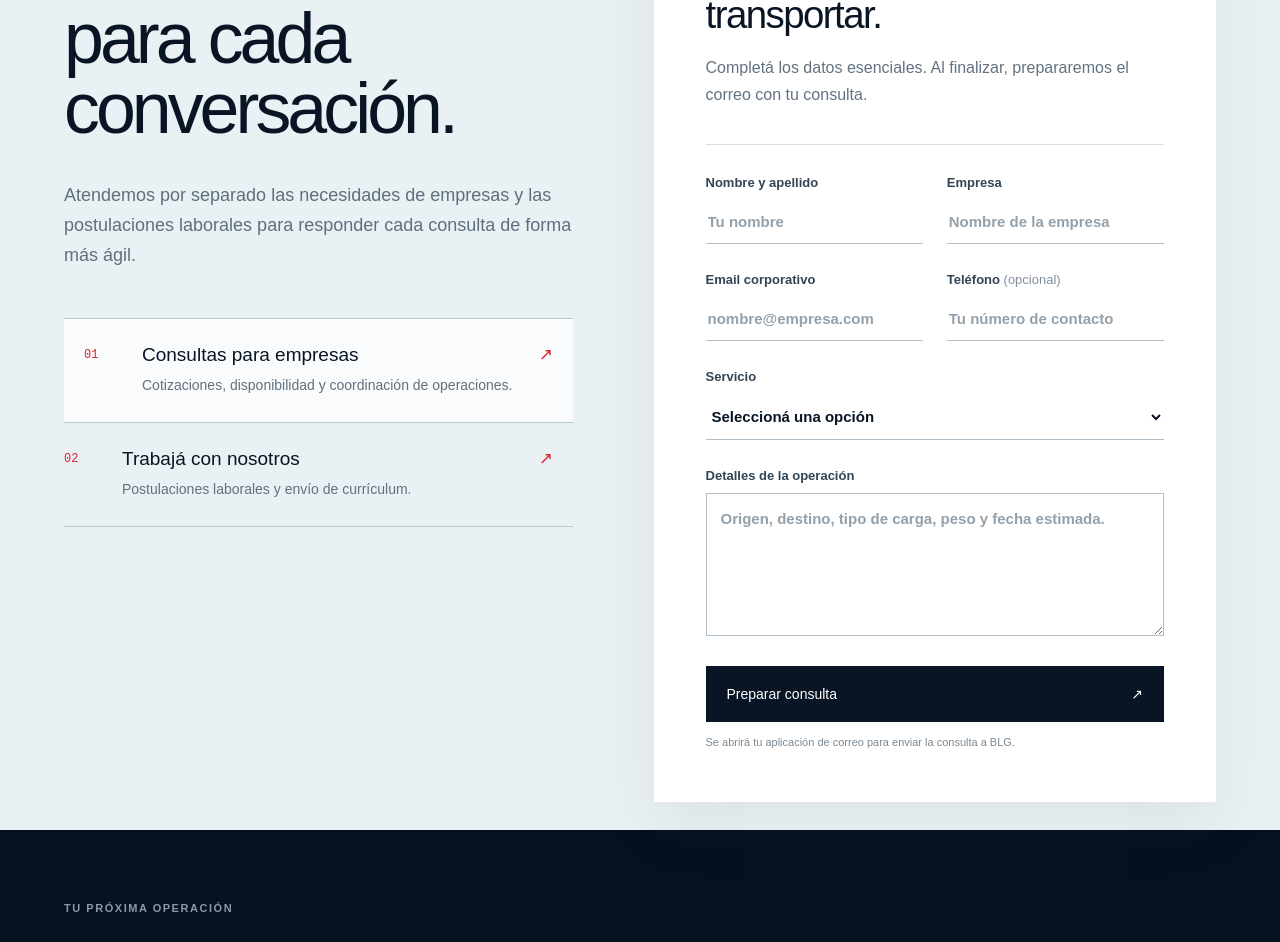
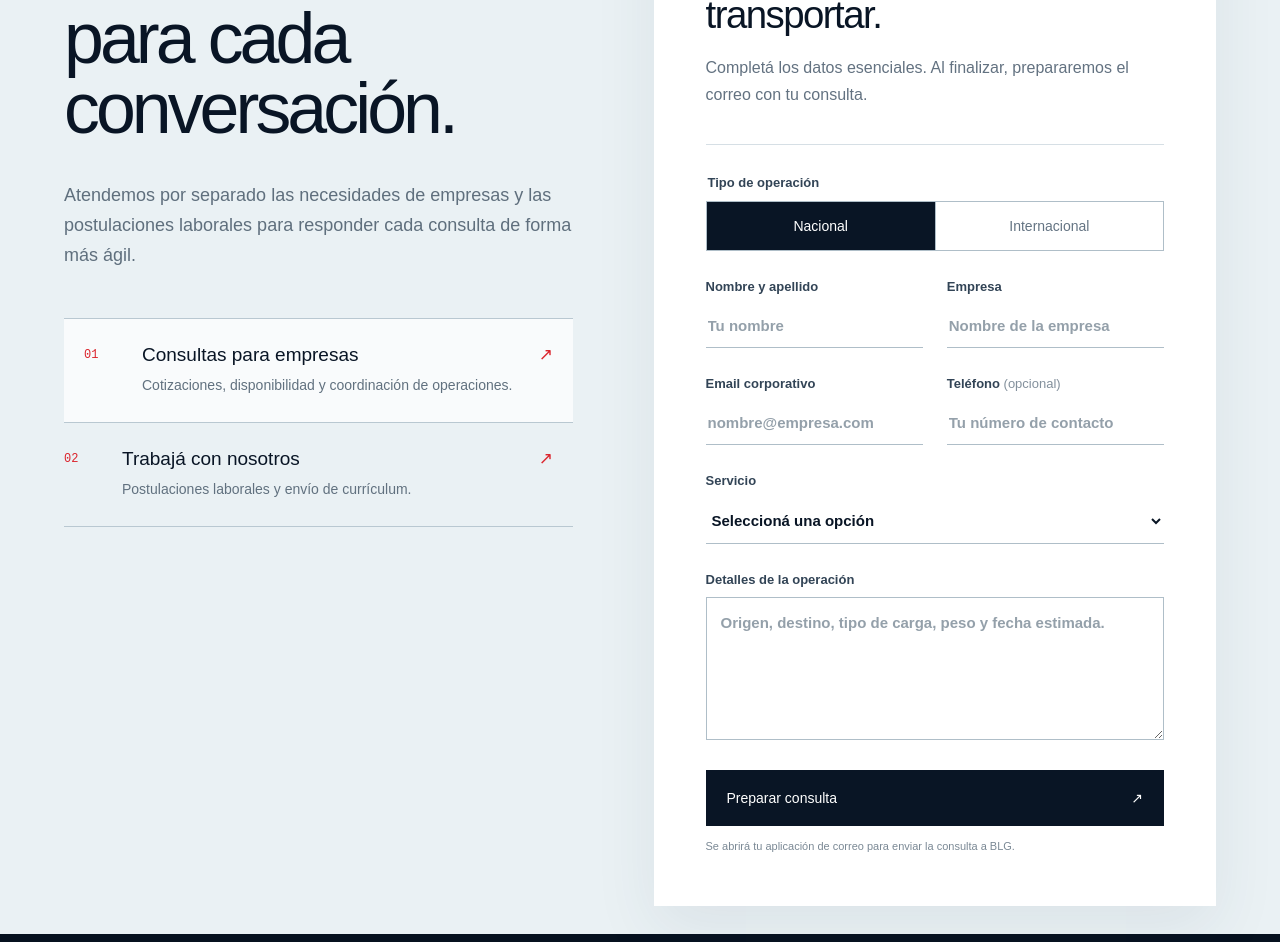
Before and after one commit to orbinetuy-alt/blginternacional, a Next.js app: page / in a window 1280 px wide. Shown: the part 6116-7058 px from the top of the page. Built offline with nearby package versions, Linux system fonts and the light colour scheme.

Commit message:
Update Site source

```diff
--- a/app/contact.tsx
+++ b/app/contact.tsx
@@ -28,6 +28,7 @@ export default function Contact() {
       `Empresa: ${String(data.get('company') ?? '')}`,
       `Email: ${String(data.get('email') ?? '')}`,
       `Teléfono: ${String(data.get('phone') ?? '') || 'No indicado'}`,
+      `Operación: ${String(data.get('scope') ?? '')}`,
       `Servicio: ${String(data.get('service') ?? '')}`,
       '',
       String(data.get('message') ?? ''),
@@ -61,6 +62,13 @@ export default function Contact() {
               <h3>Contanos qué necesitás transportar.</h3>
               <p className="contact-panel-intro">Completá los datos esenciales. Al finalizar, prepararemos el correo con tu consulta.</p>
               <div className="contact-form-grid">
+                <fieldset className="contact-scope contact-wide">
+                  <legend>Tipo de operación</legend>
+                  <div>
+                    <label><input type="radio" name="scope" value="Nacional" defaultChecked /><span>Nacional</span></label>
+                    <label><input type="radio" name="scope" value="Internacional" /><span>Internacional</span></label>
+                  </div>
+                </fieldset>
                 <label>Nombre y apellido<input name="name" autoComplete="name" placeholder="Tu nombre" required /></label>
                 <label>Empresa<input name="company" autoComplete="organization" placeholder="Nombre de la empresa" required /></label>
                 <label>Email corporativo<input name="email" type="email" autoComplete="email" placeholder="nombre@empresa.com" required /></label>
@@ -68,8 +76,7 @@ export default function Contact() {
                 <label className="contact-wide">Servicio
                   <select name="service" defaultValue="" required>
                     <option value="" disabled>Seleccioná una opción</option>
-                    <option>Transporte nacional</option>
-                    <option>Transporte internacional</option>
+                    <option>Carga general</option>
                     <option>Carga refrigerada</option>
                     <option>Carga especial o de proyecto</option>
                     <option>Distribución o almacenaje</option>
@@ -94,7 +101,7 @@ export default function Contact() {
                   <li><span>03</span> Currículum adjunto</li>
                 </ul>
               </div>
-              <a className="contact-submit" href="mailto:comercial@blg.com.py?subject=Postulaci%C3%B3n%20laboral%20-%20BLG">Enviar mi CV <span aria-hidden="true">↗</span></a>
+              <a className="contact-submit" href="mailto:rrhh@blgtransporte.com?subject=Postulaci%C3%B3n%20laboral%20-%20BLG">Enviar mi CV <span aria-hidden="true">↗</span></a>
               <p className="contact-note">La postulación se enviará por correo electrónico.</p>
             </div>
           )}
--- a/app/globals.css
+++ b/app/globals.css
@@ -96,6 +96,15 @@
 .contact-form-grid { display: grid; grid-template-columns: 1fr 1fr; gap: 28px 24px; padding-top: 30px; border-top: 1px solid #d6dfe5; }
 .contact-form-grid label { color: #324456; font-size: 13px; font-weight: 600; }
 .contact-form-grid label>span { color: #83909c; font-weight: 400; }
+.contact-scope { min-width: 0; margin: 0; padding: 0; border: 0; }
+.contact-scope legend { margin-bottom: 11px; color: #324456; font-size: 13px; font-weight: 600; }
+.contact-scope>div { display: grid; grid-template-columns: 1fr 1fr; border: 1px solid #afbec8; }
+.contact-scope label { position: relative; cursor: pointer; }
+.contact-scope label+label { border-left: 1px solid #afbec8; }
+.contact-form-grid .contact-scope input { position: absolute; width: 1px; height: 1px; margin: -1px; padding: 0; border: 0; overflow: hidden; clip-path: inset(50%); }
+.contact-scope label>span { min-height: 48px; display: grid; place-items: center; padding: 12px 18px; background: transparent; color: #647483; font-size: 14px; font-weight: 500; transition: background-color 180ms ease, color 180ms ease; }
+.contact-scope input:checked+span { background: var(--navy); color: white; }
+.contact-scope input:focus-visible+span { outline: 2px solid var(--red); outline-offset: 3px; }
 .contact-form-grid input, .contact-form-grid select, .contact-form-grid textarea { display: block; width: 100%; margin-top: 10px; padding: 13px 2px; border: 0; border-bottom: 1px solid #afbec8; border-radius: 0; background: transparent; color: var(--navy); font: inherit; font-size: 15px; outline: 0; }
 .contact-form-grid textarea { padding: 14px; border: 1px solid #afbec8; resize: vertical; min-height: 116px; line-height: 1.5; }
 .contact-form-grid input:focus, .contact-form-grid select:focus, .contact-form-grid textarea:focus { border-color: var(--red); box-shadow: 0 1px 0 var(--red); }
```
